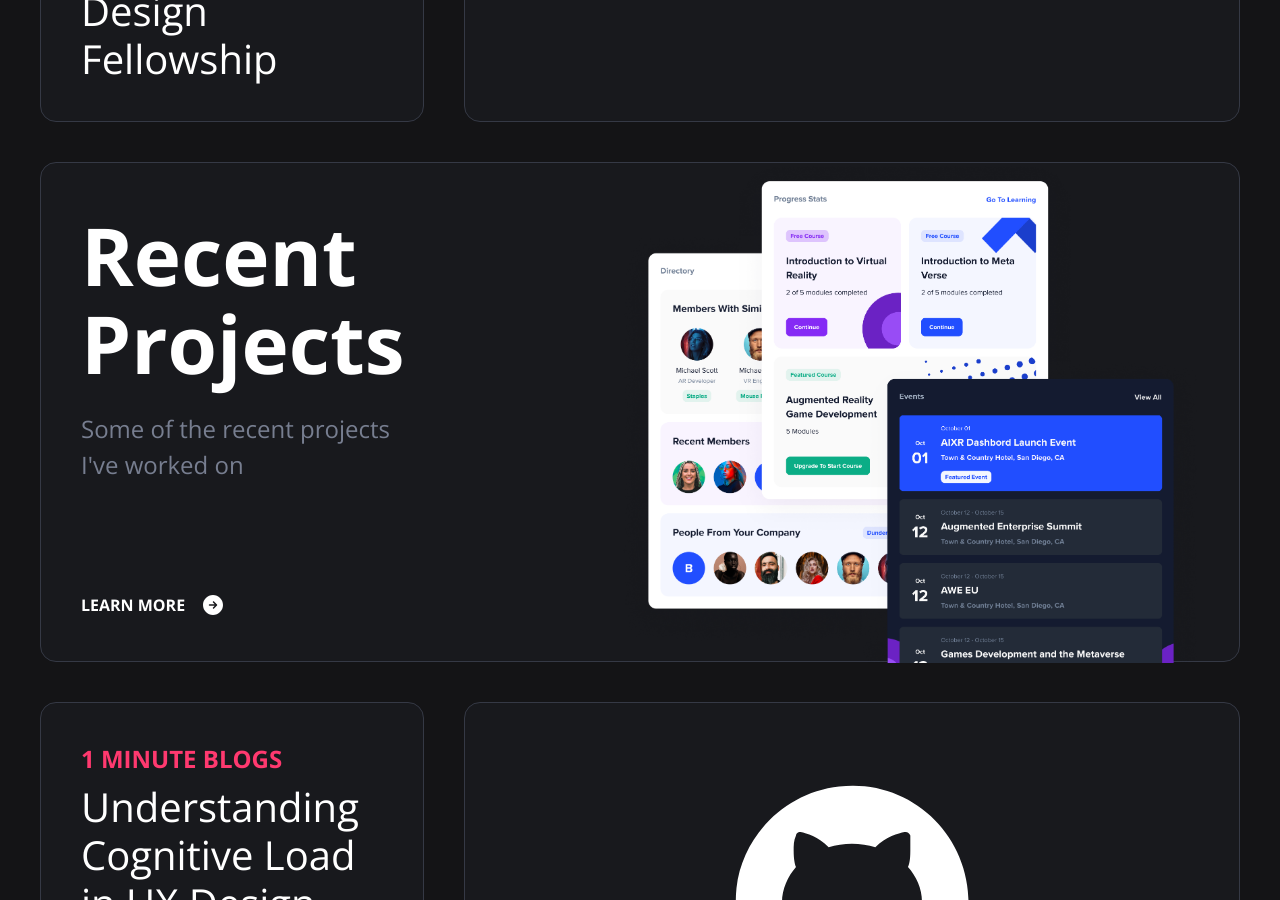
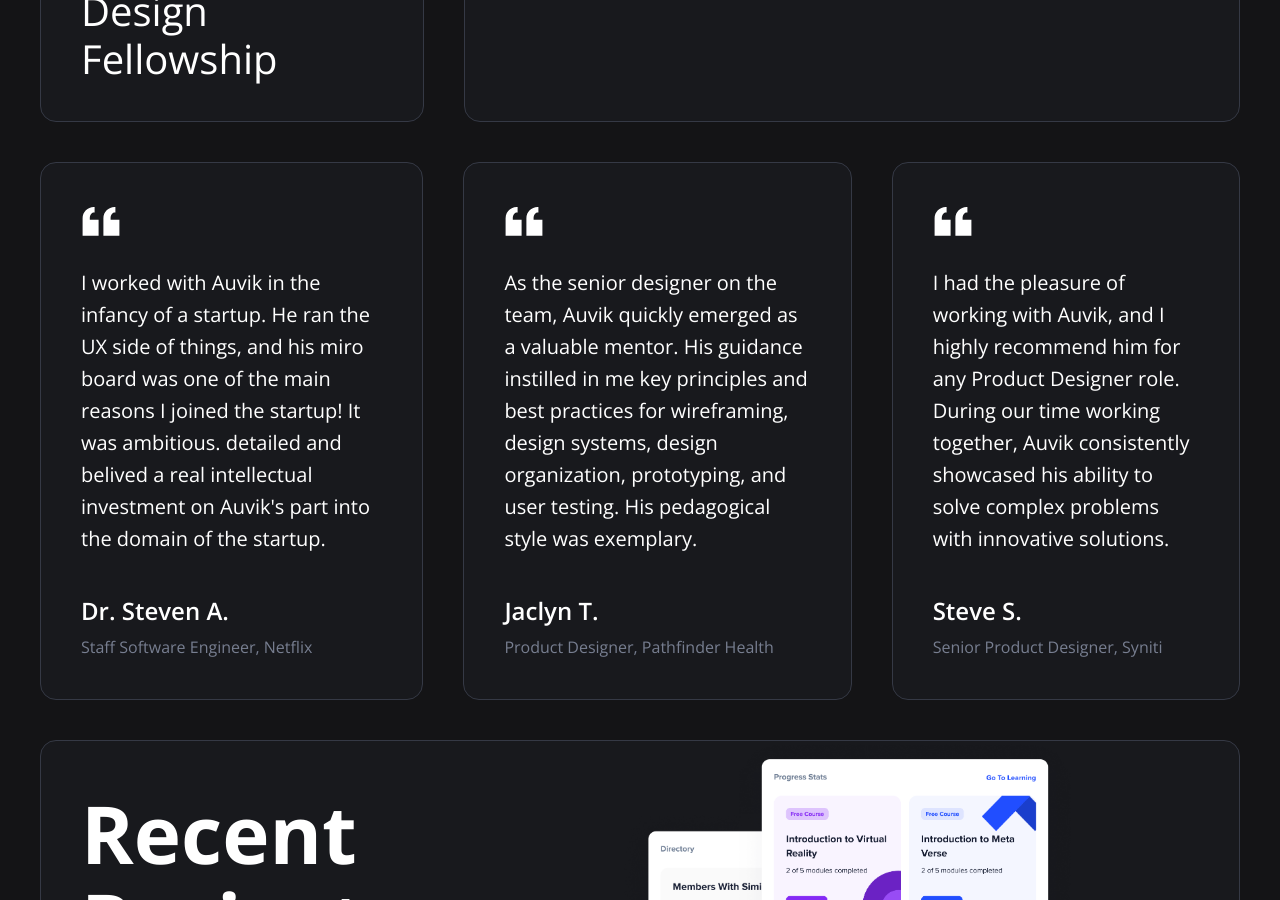
Before and after one commit to aforauvik/myapp, a React (Create React App) app: page / in a window 1280 px wide. Shown: the part 1520-2420 px from the top of the page. Built offline with nearby package versions, Linux system fonts and the light colour scheme.

Commit message:
testimonial

```diff
--- a/src/Card/Card.js
+++ b/src/Card/Card.js
@@ -3,6 +3,7 @@ import styles from "./Card.module.css";
 import MessageRotator from "./Blog";
 import Footer from "./Footer";
 import {Link} from "react-router-dom";
+import Testimonials from "./Testimonials";
 
 function Card() {
 	const currentDate = new Date();
@@ -15,10 +16,10 @@ function Card() {
 				<div className={styles.greetings}>
 					<h1 className={styles.hello}>Hi, I am Auvik Mir</h1>
 					<p className={styles.description}>
-						A UX, IxD, UI designer, and front-end developer. I like to design
-						human-centered, minimalist, and most importantly functional
-						products. I believe design is an iterative process and design
-						decisions should be data-driven.
+						A UX, IxD, UI designer, and front-end developer with 12 years of
+						experience. I like to design human-centered, minimalist, and most
+						importantly functional products. I believe design is an iterative
+						process and design decisions should be data-driven.
 					</p>
 				</div>
 
@@ -63,6 +64,8 @@ function Card() {
 				</div>
 			</section>
 			{/* third card ends here */}
+
+			<Testimonials />
 
 			{/* project card starts here */}
 			<a target="blank" href="/projects">
--- /dev/null
+++ b/src/Card/Testimonials.js
@@ -0,0 +1,82 @@
+import React, {useState} from "react";
+import styles from "./Testimonials.module.css";
+
+const testimonialsData = [
+	{
+		number: "./quote.svg",
+		name: "Dr. Steven A.",
+		title: "Staff Software Engineer, Netflix",
+		shortDescription:
+			"I worked with Auvik in the infancy of a startup. He ran the UX side of things, and his miro board was one of the main reasons I joined the startup! It was ambitious. detailed and belived a real intellectual investment on Auvik's part into the domain of the startup.",
+		fullTestimonial:
+			"I worked with Auvik in the infancy of a startup. He ran the UX side of things, and his miro board was one of the main reasons I joined the startup! It was ambitious. detailed and belived a real intellectual investment on Auvik's part into the domain of the startup.",
+	},
+	{
+		number: "./quote.svg",
+		name: "Jaclyn T.",
+		title: "Product Designer, Pathfinder Health",
+		shortDescription:
+			"As the senior designer on the team, Auvik quickly emerged as a valuable mentor. His guidance instilled in me key principles and best practices for wireframing, design systems, design organization, prototyping, and user testing. His pedagogical style was exemplary.",
+		fullTestimonial:
+			"As the senior designer on the team, Auvik quickly emerged as a valuable mentor. His guidance instilled in me key principles and best practices for wireframing, design systems, design organization, prototyping, and user testing. His pedagogical style was exemplary.",
+	},
+	{
+		number: "./quote.svg",
+		name: "Steve S.",
+		title: "Senior Product Designer, Syniti",
+		shortDescription:
+			"I had the pleasure of working with Auvik, and I highly recommend him for any Product Designer role. During our time working together, Auvik consistently showcased his ability to solve complex problems with innovative solutions.",
+		fullTestimonial:
+			"I had the pleasure of working with Auvik, and I highly recommend him for any Product Designer role. During our time working together, Auvik consistently showcased his ability to solve complex problems with innovative solutions.",
+	},
+];
+
+const Testimonials = () => {
+	const [isModalOpen, setIsModalOpen] = useState(false);
+	const [currentTestimonial, setCurrentTestimonial] = useState(null);
+
+	const openModal = (testimonial) => {
+		setCurrentTestimonial(testimonial);
+		setIsModalOpen(true);
+	};
+
+	const closeModal = () => {
+		setIsModalOpen(false);
+		setCurrentTestimonial(null);
+	};
+
+	return (
+		<div className={styles.testimonialsContainer}>
+			<div className={styles.testimonials}>
+				{testimonialsData.map((testimonial, index) => (
+					<div className={styles.testimonial} key={index}>
+						<img
+							className={styles.quote}
+							src={`${testimonial.number}`}
+							alt=""
+						/>
+						<p>{testimonial.shortDescription}</p>
+						<div className={styles.nameTitle}>
+							<h3>{testimonial.name}</h3>
+							<h2>{testimonial.title}</h2>
+						</div>
+
+						{/* <button onClick={() => openModal(testimonial)}>Read More</button> */}
+					</div>
+				))}
+			</div>
+
+			{isModalOpen && (
+				<div className={styles.modal}>
+					<div className={styles.modalContent}>
+						<h3>{currentTestimonial.name}</h3>
+						<p>{currentTestimonial.fullTestimonial}</p>
+						<button onClick={closeModal}>Close</button>
+					</div>
+				</div>
+			)}
+		</div>
+	);
+};
+
+export default Testimonials;
--- /dev/null
+++ b/src/Card/Testimonials.module.css
@@ -0,0 +1,131 @@
+.testimonialsContainer {
+	text-align: center;
+	display: flex;
+	flex-direction: column;
+	/* width: 1160px; */
+}
+
+.testimonials {
+	margin-top: 40px;
+	display: flex;
+	flex-direction: row;
+	gap: 40px;
+}
+
+.testimonial {
+	width: auto;
+	height: auto;
+	background-color: #18191d;
+	border-color: #353945;
+	border-style: solid;
+	border-radius: 16px;
+	padding: 40px 40px 40px 40px;
+	border-width: 1px;
+	display: flex;
+	flex-direction: column;
+	/* justify-content: space-between; */
+}
+
+.nameTitle h3 {
+	margin-top: 40px;
+	margin-bottom: 8px;
+}
+
+.testimonial h3 {
+	font-family: "Open Sans";
+	font-style: normal;
+	font-weight: 600;
+	font-size: 24px;
+	line-height: 32px;
+	text-align: left;
+	color: #ffffff;
+}
+
+.testimonial h1 {
+	font-family: "Franklin Gothic Medium", "Arial Narrow", Arial, sans-serif;
+	font-style: normal;
+	font-weight: 600;
+	font-size: 80px;
+	line-height: 88px;
+	text-align: left;
+	color: #ffffff;
+}
+
+.testimonial h2 {
+	font-family: "Open Sans";
+	font-style: normal;
+	font-weight: 400;
+	font-size: 16px;
+	line-height: 24px;
+	text-align: left;
+	color: #777e90;
+}
+
+.testimonial p {
+	font-family: "Open Sans";
+	font-style: normal;
+	font-weight: 400;
+	font-size: 20px;
+	line-height: 32px;
+	text-align: left;
+	color: #ffffff;
+}
+
+.quote {
+	height: 40px;
+	align-self: flex-start;
+	margin-bottom: 24px;
+}
+
+.testimonial button {
+	margin-top: 10px;
+	background-color: #007bff;
+	color: #fff;
+	border: none;
+	padding: 10px 15px;
+	border-radius: 4px;
+	cursor: pointer;
+}
+
+.testimonial button:hover {
+	background-color: #0056b3;
+}
+
+.modal {
+	position: fixed;
+	top: 0;
+	left: 0;
+	width: 100%;
+	height: 100%;
+	background: rgba(0, 0, 0, 0.5);
+	display: flex;
+	justify-content: center;
+	align-items: center;
+}
+
+.modalContent {
+	background: #fff;
+	padding: 20px;
+	border-radius: 8px;
+	text-align: left;
+	width: 400px;
+	box-shadow: 0 4px 6px rgba(0, 0, 0, 0.2);
+}
+
+.modalContent h3 {
+	margin: 0 0 10px;
+}
+
+.modalContent button {
+	background-color: #007bff;
+	color: #fff;
+	border: none;
+	padding: 10px 15px;
+	border-radius: 4px;
+	cursor: pointer;
+	float: right;
+}
+
+.modalContent button:hover {
+	background-color: #0056b3;
+}
```
Also changed, not shown: public/quote.svg (added).
